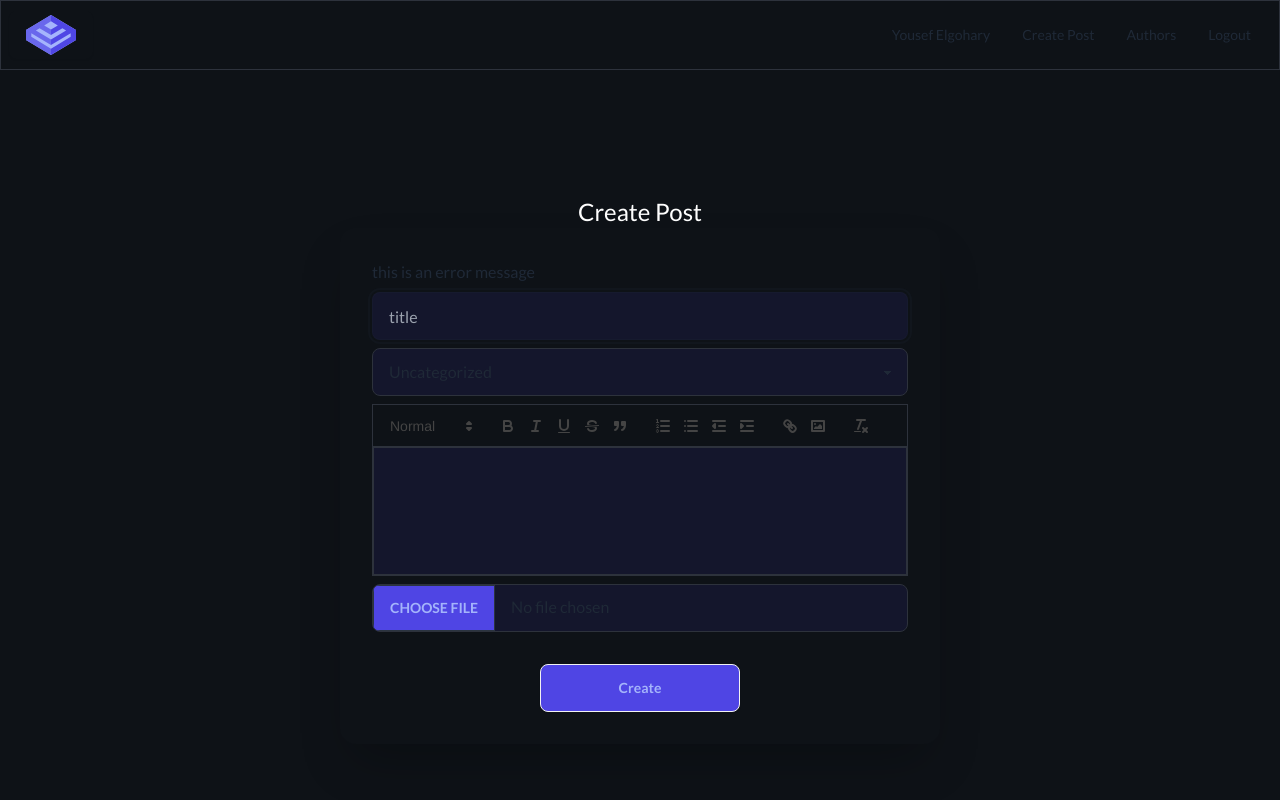
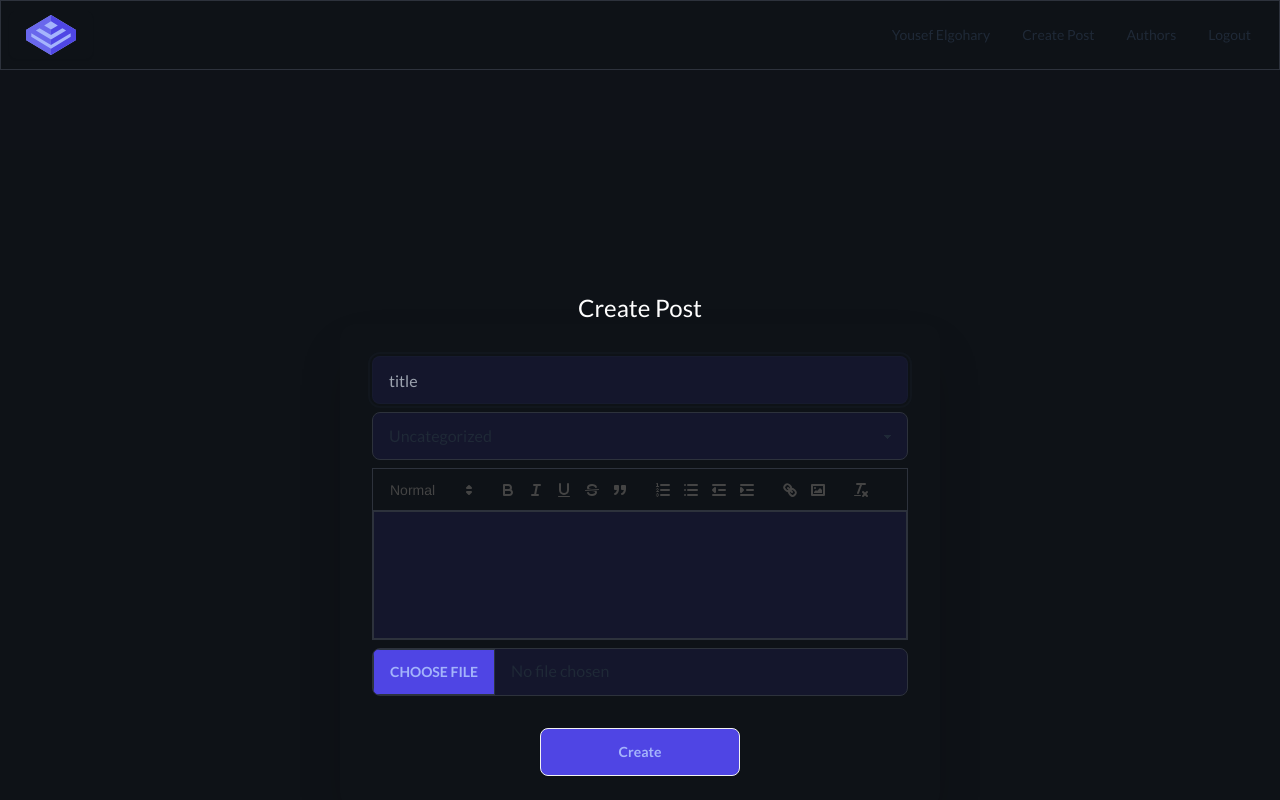
Before and after one commit to Darthdevv/Blog-App, a React (Vite) app in the folder frontend/: page /create in a window 1280 px wide. Shown: the top 800 px of the page. Built offline with nearby package versions, Linux system fonts and the light colour scheme.

Commit message:
🖋️ style: Create Post page

```diff
--- a/frontend/src/pages/post/CreatePost.jsx
+++ b/frontend/src/pages/post/CreatePost.jsx
@@ -13,14 +13,14 @@ const CreatePost = () => {
 
 
   return (
-    <div className="hero min-h-screen bg-[#0E1217]">
+    <div className="hero min-h-screen my-20 bg-[#0E1217]">
       <div className="w-full grid place-items-center">
         <div className="w-full grid place-items-center">
           <h1 className="text-center text-white text-2xl">Create Post</h1>
 
           <div className="card  w-full lg:w-[600px] md:w-[500px] sm:w-[400px] shadow-2xl  bg-transparent">
             <form className="card-body">
-              <p className="self-start">this is an error message</p>
+              <p className="self-start error hidden">this is an error message</p>
 
               <div className="form-control">
                 <input
```
